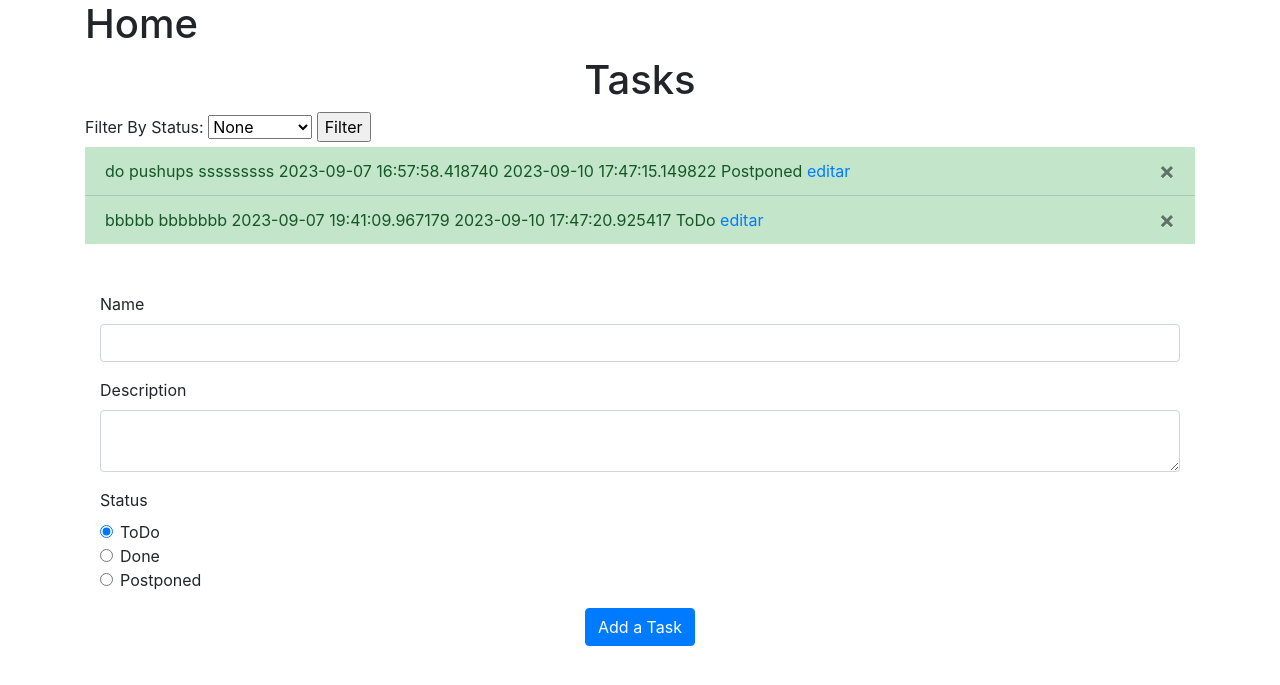
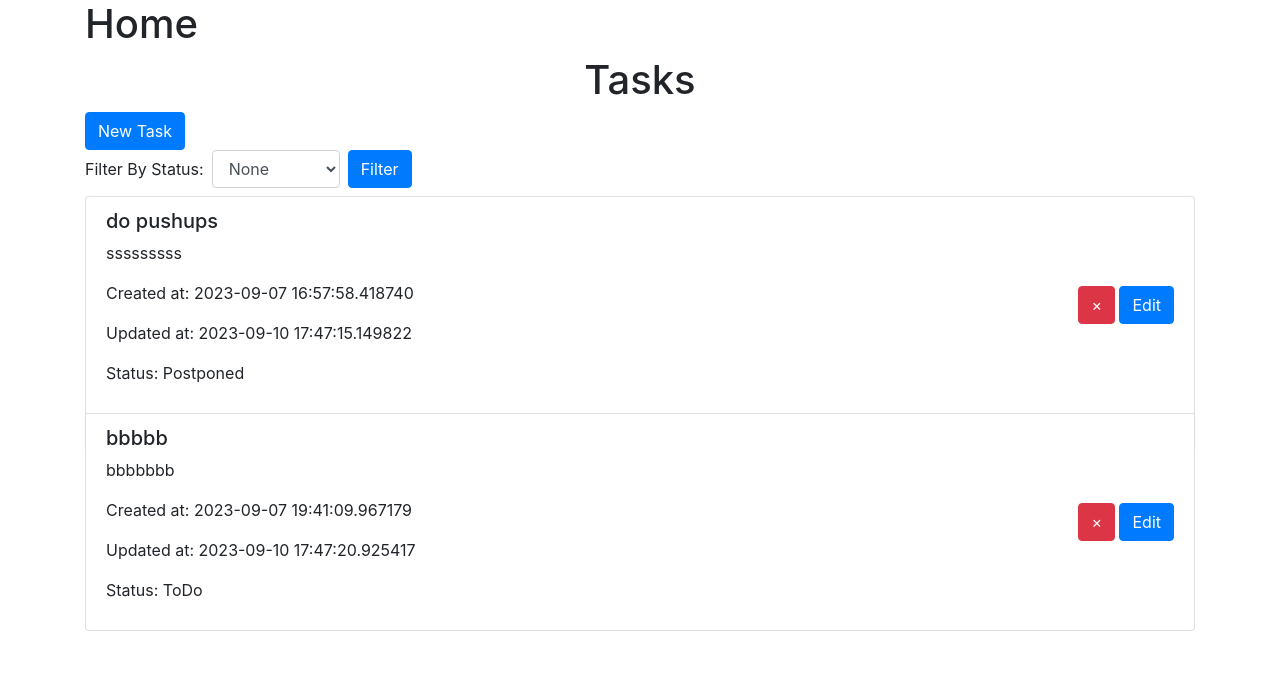
Before and after one commit to Kaynan-Jamelaumn/Flask-ToDoList, a Flask app: page / in a window 1280 px wide. Shown: the part 56-741 px from the top of the page. Run offline with Flask 3, Linux system fonts and the light colour scheme; a user stored in the database is signed in.

Commit message:
database hotfix, layout update, hotfix create func

```diff
--- a/project/website/static/index.js
+++ b/project/website/static/index.js
@@ -3,7 +3,10 @@ function deleteTask(taskId) {
         method: "POST",
         body: JSON.stringify({ taskId: taskId }),
     }).then((_res) => {
-        window.location.href = "/";
+        const taskElement = document.getElementById(`task-${taskId}`);
+        if (taskElement) {
+            taskElement.remove();
+        }
     }).catch((err) => console.log(err));
 }
 
@@ -12,7 +15,10 @@ function reviveTask(taskId) {
         method: "POST",
         body: JSON.stringify({ taskId: taskId }),
     }).then((_res) => {
-        window.location.href = "/";
+        const taskElement = document.getElementById(`task-${taskId}`);
+        if (taskElement) {
+            taskElement.remove();
+        }
     }).catch((err) => console.log(err));
 }
 
--- a/project/website/templates/index.html
+++ b/project/website/templates/index.html
@@ -4,76 +4,47 @@
     <h1>Home</h1>
     {% if user %}
     <h1 class="text-center">Tasks</h1>
-    <form method="GET" action="/filter">
-        <label for="status">Filter By Status:</label>
-        <select id="status" name="status">
+    <a href="{{ url_for('views.create_task') }}" class="btn btn-primary">New Task</a>
+    <form method="GET" action="/filter" class="form-inline mb-2">
+        <div class="form-group">
+            <label for="status" class="mr-2">Filter By Status:</label>
+            <select id="status" name="status" class="form-control">
                 {% for option in status_options %}
                     <option value="{{ option }}">{{ option }}</option>
                 {% endfor %}
             </select>
-        <input type="submit" value="Filter">
+        </div>
+        <button type="submit" class="btn btn-primary ml-2">Filter</button>
     </form>
-    <ul class="list-group list-group-flush "id="tasks">
+
+    <ul class="list-group" id="tasks">
         {% for task in tasks %}
-        <li class="list-group-item list-group-item-success">
-
-            {{task.name}}
-            {{task.text}}
-            {{task.created_at}}
+        <li class="list-group-item" id="task-{{ task.id }}">
+            <div class="d-flex justify-content-between align-items-center">
+                <div>
+                    <h5>{{ task.name }}</h5>
+                    <p>{{ task.text }}</p>
+                    <p>Created at: {{ task.created_at }}</p>
                     {% if task.created_at != task.updated_at %}
-                {{task.updated_at}}
+                        <p>Updated at: {{ task.updated_at }}</p>
                     {% endif %}
-            {{task.status}}
-            <a href="/update-task/{{task.id}}">editar</a>
-            <!-- <button type="button" class="edit" onclick="updateTaskPage('{{task.id}}')">
-                <span aria-hidden="true">&times; </span></button> -->
-            {% if task.public == false %}
-                <button type="button" class="close" onclick="deleteTask('{{task.id}}')">
-                <span aria-hidden="true" class="success">&times; </span></button>
-                <button type="button" class="close" onclick="reviveTask('{{task.id}}')">
-                <span aria-hidden="true">&check; </span></button>
-
+                    <p>Status: {{ task.status }}</p>
+                </div>
+                <div class="text-right">
+                    {% if not task.public %}
+                        <button type="button" class="btn btn-danger" onclick="deleteTask('{{ task.id }}')">&times;</button>
+                        <button type="button" class="btn btn-success" onclick="reviveTask('{{ task.id }}')">&#10003;</button>
                     {% else %}
-                <button type="button" class="close" onclick="deleteTask('{{task.id}}')">
-                <span aria-hidden="true">&times; </span></button>
-            {%endif%}
+                        <button type="button" class="btn btn-danger" onclick="deleteTask('{{ task.id }}')">&times;</button>
+                    {% endif %}
+                    <a href="/update-task/{{ task.id }}" class="btn btn-primary">Edit</a>
+                </div>
+            </div>
         </li>
         {% else %}
-            <li class="mb-5">No Task Found</li>
+            <li class="mb-5">No task found</li>
         {% endfor %}
+    </ul>
 
-        </ul>
     {% endif %}
-    <form method="POST" class="container mt-5">
-        <div class="form-group">
-            <label for="name">Name</label>
-            <input type="text" id="name" name="name" class="form-control">
-        </div>
-
-        <div class="form-group">
-            <label for="text">Description</label>
-            <textarea name="text" id="text" class="form-control"></textarea>
-        </div>
-
-        <div class="form-group">
-            <label>Status</label>
-            <div class="form-check">
-                <input type="radio" id="ToDo" name="status" value="ToDo" class="form-check-input" checked>
-                <label for="ToDo" class="form-check-label">ToDo</label>
-            </div>
-            <div class="form-check">
-                <input type="radio" id="Done" name="status" value="Done" class="form-check-input">
-                <label for="Done" class="form-check-label">Done</label>
-            </div>
-            <div class="form-check">
-                <input type="radio" id="Postponed" name="status" value="Postponed" class="form-check-input">
-                <label for="Postponed" class="form-check-label">Postponed</label>
-            </div>
-        </div>
-
-        <div class="text-center">
-            <button type="submit" class="btn btn-primary">Add a Task</button>
-        </div>
-    </form>
-
 {% endblock %}
--- a/project/website/templates/update.html
+++ b/project/website/templates/update.html
@@ -31,7 +31,7 @@
         </div>
 
         <div class="text-center">
-            <button type="submit" class="btn btn-primary">Add a Task</button>
+            <button type="submit" class="btn btn-primary">Update</button>
         </div>
     </form>
 
--- a/project/website/views.py
+++ b/project/website/views.py
@@ -8,7 +8,7 @@ views = Blueprint('views', __name__) # views é o que é importado no init
 
 status_options = ['None', 'ToDo', 'Done', 'Postponed', 'Deleted']
 
-@views.route('/', methods=['GET', 'POST'])
+@views.route('/', methods=['GET'])
 @login_required
 def home():
     if request.method == 'GET':
@@ -16,29 +16,6 @@ def home():
         for task in tasks:
             print(task.name, task.public)
         return render_template("index.html", user=current_user, tasks=tasks, status_options=status_options)
-
-    if request.method == 'POST':
-        if not current_user.is_authenticated:
-            flash('You must be logged in to add a task', category='error')
-            return redirect(url_for('auth.login'))
-        name = request.form.get('name')
-        text = request.form.get('text')
-        status = request.form.get('status')
-        if not name:
-            flash('name is empty', category='error')
-            return
-        if not text:
-            flash('text is empty', category='error')
-            return
-        if status not in status_options:
-            flash('Dont try to be funny', category='error')
-            return
-        new_task = Task(name=name, text=text, status= status, user_id=current_user.id, updated_at=datetime.datetime.now(), public=True)
-        db.session.add(new_task)
-        db.session.commit()
-        flash('task added', category='success')
-        return redirect(url_for('views.home'))
-
 @views.route('/filter', methods=['GET'])
 @login_required
 def filter_tasks():
@@ -138,6 +115,35 @@ def update_task(task_id):
              flash('Task not found', category='error')
     return redirect(url_for('views.home'))
 
+
+
+@views.route('/create-task', methods=['GET','POST'])
+def create_task():
+    if request.method == 'GET':
+
+        return render_template("create.html", user=current_user)
+
+    if request.method == 'POST':
+        if not current_user.is_authenticated:
+            flash('You must be logged in to add a task', category='error')
+            return redirect(url_for('auth.login'))
+        name = request.form.get('name')
+        text = request.form.get('text')
+        status = request.form.get('status')
+        if not name:
+            flash('name is empty', category='error')
+            return
+        if not text:
+            flash('text is empty', category='error')
+            return
+        if status not in status_options:
+            flash('Dont try to be funny', category='error')
+            return
+        new_task = Task(name=name, text=text, status= status, user_id=current_user.id, updated_at=datetime.datetime.now(), public=True)
+        db.session.add(new_task)
+        db.session.commit()
+        flash('task added', category='success')
+        return redirect(url_for('views.home'))
 # @views.route('/update-task-request', methods=['POST'])
 # def update_task_request():
 #     if request.method == 'POST':
```
Also changed, not shown: project/website/templates/create.html (added, +39 -0 lines), project/instance/database.sqlite. Lines whose indentation alone changed are shown as unchanged.
